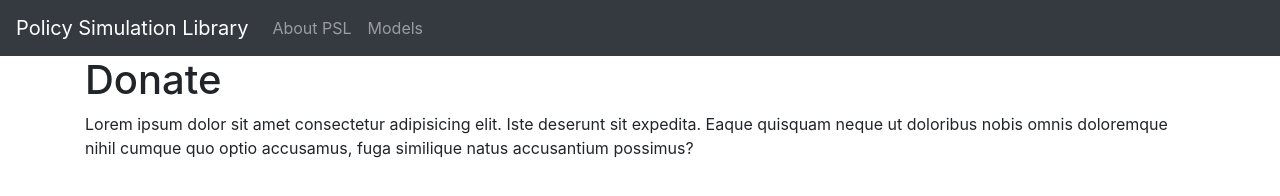
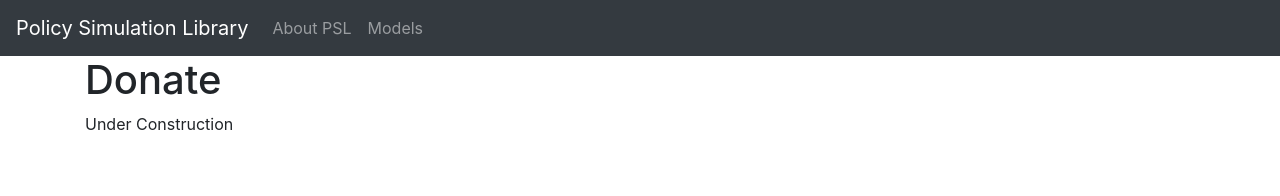
Before and after one commit to PSLmodels/PSL-Infrastructure, a plain HTML site: page Core/Tools/Web/pages/donate.html in a window 1280 px wide. Drawn offline with nearby package versions, Linux system fonts and the light colour scheme.

Commit message:
under construction

```diff
--- a/Core/Tools/Web/pages/donate.html
+++ b/Core/Tools/Web/pages/donate.html
@@ -20,7 +20,7 @@
         </nav>
         <div class="container">
             <h1>Donate</h1>
-            <p>Lorem ipsum dolor sit amet consectetur adipisicing elit. Iste deserunt sit expedita. Eaque quisquam neque ut doloribus nobis omnis doloremque nihil cumque quo optio accusamus, fuga similique natus accusantium possimus?</p>
+            <p>Under Construction</p>
         </div>
     </body>
 </html>
```
Also changed, not shown: Core/Tools/Web/pages/faq.html (+1 -1 lines).
